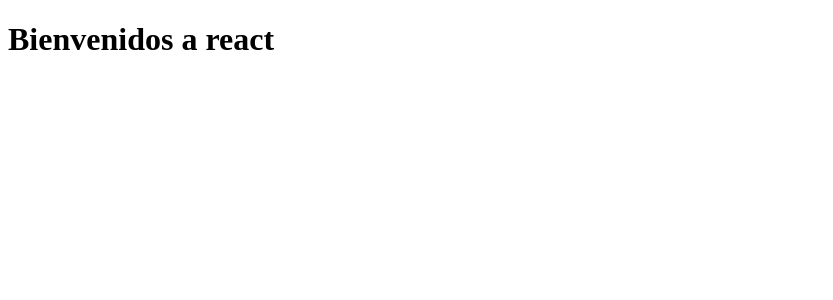
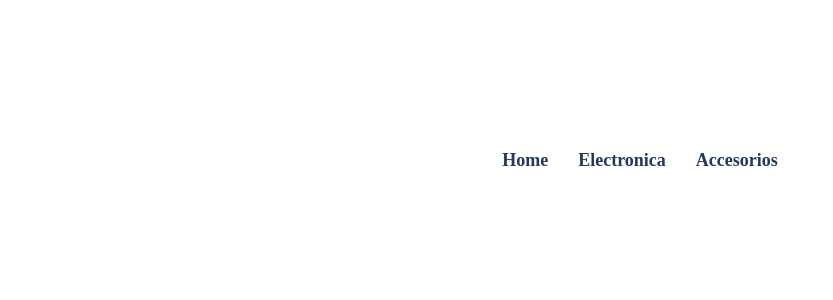
Before and after one commit to lucashabib/proyecto_final, a React (Create React App) app in the folder proyecto-integrador/: page / in a window 1280 px wide. Shown: the top 300 px of the page, without its empty margins (0-833 px from the left). Built offline with nearby package versions, Linux system fonts and the light colour scheme.

Commit message:
Arranque la navegacion y el header el proyecto pasado al estilo JSX

```diff
--- a/proyecto-integrador/public/index.html
+++ b/proyecto-integrador/public/index.html
@@ -3,6 +3,9 @@
   <head>
     <meta charset="utf-8" />
     <meta name="viewport" content="width=device-width, initial-scale=1" />
+
+    <link rel="stylesheet" href="./src/styles.css">
+    <link rel="stylesheet" href="https://cdnjs.cloudflare.com/ajax/libs/font-awesome/6.1.2/css/all.min.css">
 
     <title>React App</title>
   </head>
--- /dev/null
+++ b/proyecto-integrador/public/src/styles.css
@@ -0,0 +1,16 @@
+/* Resets */
+
+* {
+    margin: 0;
+    padding: 0;
+    box-sizing: border-box;
+}
+
+ul, ol {
+    list-style: none;
+}
+
+a {
+    text-decoration: none;
+    color: inherit;
+}
--- a/proyecto-integrador/src/App.js
+++ b/proyecto-integrador/src/App.js
@@ -1,10 +1,13 @@
 import React from "react";
+import Navegacion from "./components/Navegacion/Navegacion";
 
 function App() {
   return (
-    <div className="App">
-     <h1>Bienvenidos a react </h1>
-    </div>
+    <React.Fragment>
+
+      <Navegacion/>
+
+    </React.Fragment>
   );
 }
 
--- /dev/null
+++ b/proyecto-integrador/src/components/Navegacion/Navegacion.js
@@ -0,0 +1,36 @@
+import React from "react"
+import OpcionesMenu from "./OpcionesMenu";
+import './styles.css'
+
+function Navegacion () {
+    const opciones = [
+        {
+            nombre: 'Home',
+            path: '/'
+        },
+        {
+            nombre: 'Electronica',
+            path: '/category'
+
+        },
+        {
+            nombre: 'Accesorios',
+            path: '/category'
+
+        }
+    ]
+    return(
+
+
+
+        <nav className= "Navegacion">
+
+            <OpcionesMenu opciones = {opciones}/>
+
+         </nav>
+
+    );
+}
+
+
+export default Navegacion;
--- /dev/null
+++ b/proyecto-integrador/src/components/Navegacion/OpcionesMenu.js
@@ -0,0 +1,17 @@
+import React from "react";
+
+function OpcionesMenu(props){
+    return(
+        <ul className="menu">
+        {
+            props.opciones.map((elm, idx) => (
+                <li key={idx}>
+                    <a href={elm.path}>{elm.nombre}</a>
+                </li>
+            ))
+        }
+    </ul>
+    );
+}
+
+export default OpcionesMenu
--- /dev/null
+++ b/proyecto-integrador/src/components/Navegacion/styles.css
@@ -0,0 +1,43 @@
+/* Contenedor de la navegación */
+
+.Navegacion {
+    display: flex;
+    justify-content: center;
+    flex-grow: 1;
+    text-align: center;
+    margin-top: 150px;
+
+}
+
+header {
+    position: relative;
+    align-items: center;
+    background-color: #dce7fc;
+    padding-bottom: 1px;
+}
+
+/* Lista del menú */
+.Navegacion ul {
+    list-style: none;
+    margin: 0;
+    padding: 0;
+}
+
+/* Cada ítem de la lista */
+.Navegacion li {
+    display: inline-block;
+    margin: 0 15px;
+}
+
+/* Enlaces */
+.Navegacion a {
+    color: #223A5E;
+    text-decoration: none;
+    font-weight: bold;
+    font-size: 18px;
+    transition: color 0.3s ease;
+}
+
+.Navegacion a:hover {
+    color: #FF6347; /* color al pasar el mouse */
+}
```
Also changed, not shown: proyecto-integrador/src/components/Header/Header.js (added, +10 -0 lines).
